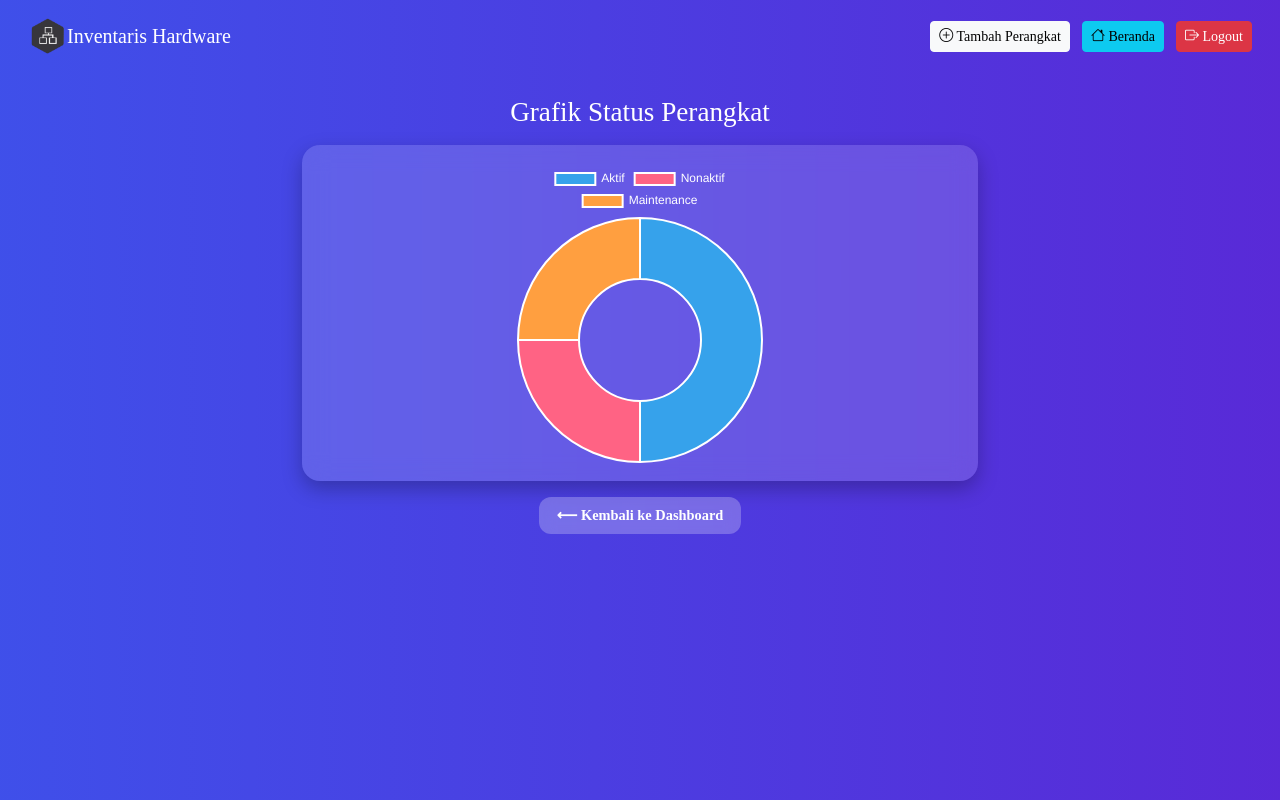
After one commit to oksiliaa/tapakrimba, a PHP site: page /grafik_status.php in a window 1280 px wide. The commit adds this page. Run offline with PHP 8.4, Linux system fonts and the light colour scheme; a user stored in the database is signed in; data comes from the database, SQL or seed files in the repository.

Commit message:
Add Page Grafik & Button

```diff
--- /dev/null
+++ b/grafik_status.php
@@ -0,0 +1,144 @@
+<?php
+session_start();
+include 'config.php';
+
+if (!isset($_SESSION['admin'])) {
+    header("Location: login.php");
+    exit();
+}
+
+$aktif = $conn->query("SELECT COUNT(*) AS total FROM devices WHERE status='Aktif'")->fetch_assoc()['total'];
+$nonaktif = $conn->query("SELECT COUNT(*) AS total FROM devices WHERE status='Nonaktif'")->fetch_assoc()['total'];
+$maint = $conn->query("SELECT COUNT(*) AS total FROM devices WHERE status='Maintenance'")->fetch_assoc()['total'];
+?>
+<!DOCTYPE html>
+<html lang="id">
+<head>
+    <meta charset="UTF-8">
+    <title>Grafik Status Perangkat</title>
+    <link href="https://cdn.jsdelivr.net/npm/bootstrap@5.3.0/dist/css/bootstrap.min.css" rel="stylesheet">
+    <script src="https://cdn.jsdelivr.net/npm/chart.js"></script>
+    <!-- Bootstrap CSS -->
+    <link href="https://cdn.jsdelivr.net/npm/bootstrap@5.3.0/dist/css/bootstrap.min.css" rel="stylesheet">
+
+    <!-- Bootstrap Icons -->
+    <link href="https://cdn.jsdelivr.net/npm/bootstrap-icons@1.11.3/font/bootstrap-icons.css" rel="stylesheet">
+
+
+    <style>
+        body {
+            background: linear-gradient(270deg, #6a11cb, #2575fc, #00c6ff, #6a11cb);
+            background-size: 800% 800%;
+            animation: gradientMove 12s ease infinite;
+            color: white;
+            min-height: 100vh;
+            font-family: 'Didot', Rufina;
+        }
+        @keyframes gradientMove {
+            0% { background-position: 0% 50%; }
+            50% { background-position: 100% 50%; }
+            100% { background-position: 0% 50%; }
+        }
+
+        /* =======================
+           Dikecilkan untuk desktop
+           ======================= */
+        .container {
+            max-width: 700px;      /* Diperkecil dari standar Bootstrap */
+        }
+
+        h2 {
+            font-size: 1.7rem;     /* Judul diperkecil */
+        }
+
+        .card-glass {
+            background: rgba(255,255,255,0.15);
+            backdrop-filter: blur(12px);
+            border-radius: 18px;
+            padding: 18px;         /* diperkecil */
+            box-shadow: 0 8px 20px rgba(0,0,0,0.25);
+        }
+
+        canvas {
+            max-width: 330px !important;   /* grafik diperkecil */
+            margin: 0 auto;
+        }
+
+        .btn-back {
+            font-size: 0.9rem;     /* tombol diperkecil */
+            padding: 8px 18px;
+            border-radius: 12px !important;
+        }
+    </style>
+</head>
+
+<body>
+    <nav class="navbar navbar-dark p-3">
+        <div class="container-fluid d-flex justify-content-between align-items-center">
+            <div class="d-flex align-items-center">
+                <img src="asset/foto.png" alt="Logo" width="39" height="40">
+                <span class="navbar-brand">Inventaris Hardware</span>
+            </div>
+            <div>
+                <a href="add_device.php" class="btn btn-light btn-sm me-2">
+                    <i class="bi bi-plus-circle"></i> Tambah Perangkat
+                </a>
+
+                <!-- TOMBOL GRAFIK STATUS DIUBAH MENJADI BERANDA -->
+                <a href="index.php" class="btn btn-info btn-sm me-2">
+                    <i class="bi bi-house"></i> Beranda
+                </a>
+
+                <a href="logout.php" class="btn btn-danger btn-sm">
+                    <i class="bi bi-box-arrow-right"></i> Logout
+                </a>
+            </div>
+        </div>
+    </nav>
+
+    <div class="container py-4">
+        <h2 class="text-center mb-3">Grafik Status Perangkat</h2>
+
+        <div class="card-glass text-center">
+            <canvas id="statusChart"></canvas>
+        </div>
+
+        <div class="text-center mt-3">
+            <a href="index.php"
+               class="btn btn-light btn-back"
+               style="backdrop-filter: blur(8px);
+                      background: rgba(255,255,255,0.25);
+                      color: white;
+                      border: none;
+                      font-weight: 600;">
+                ⟵ Kembali ke Dashboard
+            </a>
+        </div>
+    </div>
+
+<script>
+new Chart(document.getElementById('statusChart'), {
+    type: 'doughnut',
+    data: {
+        labels: ['Aktif', 'Nonaktif', 'Maintenance'],
+        datasets: [{
+            data: [<?= $aktif ?>, <?= $nonaktif ?>, <?= $maint ?>],
+            borderWidth: 2,
+            hoverOffset: 10
+        }]
+    },
+    options: {
+        plugins: {
+            legend: {
+                labels: {
+                    color: 'white',
+                    font: { size: 12 } /* legend diperkecil */
+                }
+            }
+        }
+    }
+});
+</script>
+
+</body>
+</html>
--- a/index.php
+++ b/index.php
@@ -244,6 +244,9 @@ footer {
                 <a href="add_device.php" class="btn btn-light btn-sm me-2">
                     <i class="bi bi-plus-circle"></i> Tambah Perangkat
                 </a>
+                <a href="grafik_status.php" class="btn btn-info btn-sm me-2">
+                      <i class="bi bi-pie-chart"></i> Grafik Status
+                </a>
                 <a href="logout.php" class="btn btn-danger btn-sm">
                     <i class="bi bi-box-arrow-right"></i> Logout
                 </a>
@@ -328,5 +331,7 @@ footer {
             });
         });
     </script>
+
+
 </body>
 </html>
```
